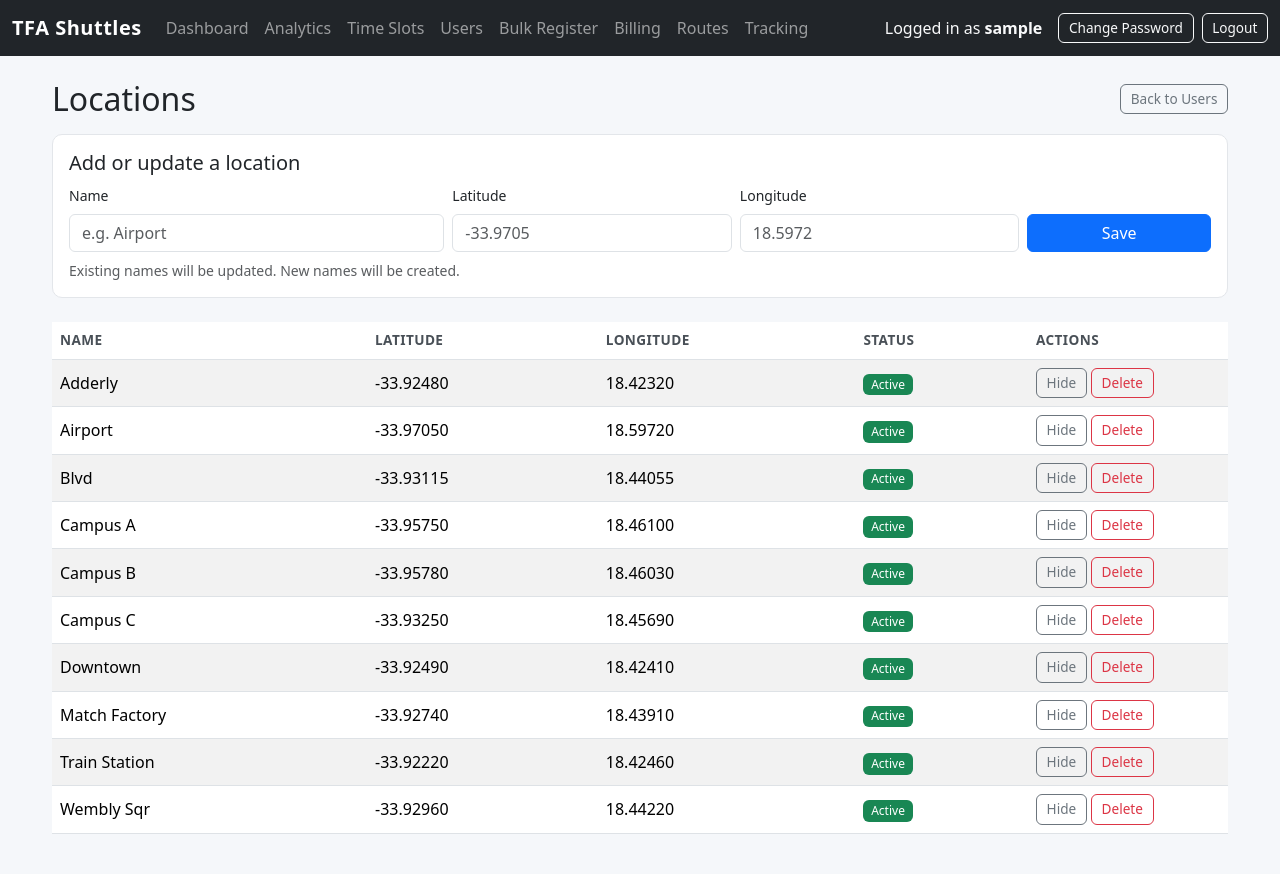
After one commit to naasifveroni-creator/transport-system, a Flask app: page /admin/locations in a window 1280 px wide. The commit adds this page. Run offline with Flask 3, Linux system fonts and the light colour scheme; the visitor is signed in with stand-in values (Sample User, id 1); data comes from the database, SQL or seed files in the repository.

Commit message:
Add admin user management (edit, reset password, delete) and location management

```diff
--- a/app.py
+++ b/app.py
@@ -22,7 +22,7 @@ app = Flask(__name__)
 app.secret_key = os.environ.get("SECRET_KEY", "dev-fallback-key")
 
 # ---- Database setup ----
-from models import db, User as DBUser, Penalty, Driver, Booking, Waybill, TripHistory, GlobalTimeSlot, CampaignTimeSlot, Invoice, DriverPosition, RoutePlan
+from models import db, User as DBUser, Penalty, Driver, Booking, Waybill, TripHistory, GlobalTimeSlot, CampaignTimeSlot, Invoice, DriverPosition, RoutePlan, Location
 from tz_util import now_local, now_iso
 
 database_url = os.environ.get("DATABASE_URL")
@@ -97,7 +97,45 @@ LOCATION_COORDS = {
     'Train Station': (-33.922200, 18.424600),  # Cape Town Station
 }
 
+
+def get_location_coords():
+    """Return {name: (lat, lng)} from the DB, falling back to LOCATION_COORDS."""
+    try:
+        rows = Location.query.filter_by(active=True).all()
+        if rows:
+            return {r.name: (r.lat, r.lng) for r in rows}
+    except Exception:
+        pass
+    return dict(LOCATION_COORDS)
+
+
+def get_location_names():
+    """Return active location names, falling back to LOCATION_COORDS keys."""
+    try:
+        rows = Location.query.filter_by(active=True).order_by(Location.name).all()
+        if rows:
+            return [r.name for r in rows]
+    except Exception:
+        pass
+    return list(LOCATION_COORDS.keys())
+
+
 LOCATIONS = ['Blvd', 'Match Factory', 'Adderly', 'Wembly Sqr', 'Campus A', 'Campus B', 'Campus C', 'Downtown', 'Airport', 'Train Station']
+
+def _seed_locations_if_empty():
+    """Populate the locations table from LOCATION_COORDS on first boot."""
+    try:
+        if Location.query.count() == 0:
+            for name, (lat, lng) in LOCATION_COORDS.items():
+                db.session.add(Location(name=name, lat=lat, lng=lng))
+            db.session.commit()
+    except Exception as e:
+        print(f"Location seed skipped: {e}")
+
+
+with app.app_context():
+    _seed_locations_if_empty()
+
 TIME_SLOTS = ['6pm', '7pm', '8pm', '9pm', '10pm', '11pm', '12pm', '12am', '1am', '2am', '3am', '4am', '5am', '6am']
 
 
@@ -1014,14 +1052,16 @@ def booking():
     user_data = data.get('users', {}).get(user_id, {})
     user_address = user_data.get('registered_address', '') or ''
 
-    all_locations = LOCATIONS.copy()
+    all_locations = get_location_names()
     if user_address and user_address not in all_locations:
         all_locations.append(user_address)
 
+    coords_map = get_location_coords()
+
     def coords_for(location_name, current_user_data):
         """Return (lat, lng) for a location name."""
-        if location_name in LOCATION_COORDS:
-            return LOCATION_COORDS[location_name]
+        if location_name in coords_map:
+            return coords_map[location_name]
         # Match the user's own address
         if location_name == current_user_data.get('registered_address'):
             lat = current_user_data.get('registered_lat')
@@ -1150,9 +1190,135 @@ def admin_analytics():
 def admin_user_management():
     if not current_user.is_authenticated or not current_user.is_admin:
         return redirect(url_for('login'))
-    user_mgr = UserManager("transport.db")
-    users = user_mgr.get_all_users()
+    data = load_data()
+    users = data.get('users', {})
     return render_template('admin_user_management.html', users=users)
+
+
+
+
+@app.route('/admin/user/<username>/reset_password', methods=['POST'])
+@login_required
+def admin_user_reset_password(username):
+    if not current_user.is_authenticated or not current_user.is_admin:
+        return "Unauthorized", 403
+    new_pw = request.form.get('new_password', '').strip()
+    if len(new_pw) < 8:
+        return redirect(url_for('admin_user_management'))
+    data = load_data()
+    if username not in data['users']:
+        return "User not found", 404
+    data['users'][username]['password'] = generate_password_hash(new_pw)
+    save_data(data)
+    return redirect(url_for('admin_user_management'))
+
+
+@app.route('/admin/user/<username>/delete', methods=['POST'])
+@login_required
+def admin_user_delete(username):
+    if not current_user.is_authenticated or not current_user.is_admin:
+        return "Unauthorized", 403
+    if username == current_user.get_id():
+        return "Cannot delete yourself", 400
+    data = load_data()
+    if username not in data['users']:
+        return "User not found", 404
+    del data['users'][username]
+    if username in data.get('drivers', {}):
+        del data['drivers'][username]
+    data['bookings'] = [b for b in data['bookings'] if b.get('user_id') != username]
+    save_data(data)
+    return redirect(url_for('admin_user_management'))
+
+
+@app.route('/admin/user/<username>/edit', methods=['GET', 'POST'])
+@login_required
+def admin_user_edit(username):
+    if not current_user.is_authenticated or not current_user.is_admin:
+        return "Unauthorized", 403
+    data = load_data()
+    if username not in data['users']:
+        return "User not found", 404
+    u = data['users'][username]
+
+    if request.method == 'POST':
+        u['name'] = request.form.get('name', u.get('name', '')).strip()
+        u['registered_address'] = request.form.get('registered_address', '').strip()
+
+        lat = request.form.get('registered_lat', '').strip()
+        lng = request.form.get('registered_lng', '').strip()
+        try:
+            u['registered_lat'] = float(lat) if lat else None
+            u['registered_lng'] = float(lng) if lng else None
+        except ValueError:
+            pass
+
+        allowance = request.form.get('travel_allowance', '').strip()
+        try:
+            u['travel_allowance'] = float(allowance) if allowance else 0.0
+        except ValueError:
+            pass
+
+        u['is_admin'] = 'is_admin' in request.form
+        u['is_driver'] = 'is_driver' in request.form
+
+        save_data(data)
+        return redirect(url_for('admin_user_management'))
+
+    return render_template('admin_user_edit.html', username=username, user=u)
+
+
+@app.route('/admin/locations', methods=['GET', 'POST'])
+@login_required
+def admin_locations():
+    if not current_user.is_authenticated or not current_user.is_admin:
+        return "Unauthorized", 403
+
+    if request.method == 'POST':
+        name = request.form.get('name', '').strip()
+        lat = request.form.get('lat', '').strip()
+        lng = request.form.get('lng', '').strip()
+        if name and lat and lng:
+            try:
+                lat_f, lng_f = float(lat), float(lng)
+                existing = Location.query.filter_by(name=name).first()
+                if existing:
+                    existing.lat = lat_f
+                    existing.lng = lng_f
+                    existing.active = True
+                else:
+                    db.session.add(Location(name=name, lat=lat_f, lng=lng_f, active=True))
+                db.session.commit()
+            except ValueError:
+                pass
+        return redirect(url_for('admin_locations'))
+
+    locations = Location.query.order_by(Location.name).all()
+    return render_template('admin_locations.html', locations=locations)
+
+
+@app.route('/admin/locations/<int:loc_id>/delete', methods=['POST'])
+@login_required
+def admin_location_delete(loc_id):
+    if not current_user.is_authenticated or not current_user.is_admin:
+        return "Unauthorized", 403
+    loc = Location.query.get(loc_id)
+    if loc:
+        db.session.delete(loc)
+        db.session.commit()
+    return redirect(url_for('admin_locations'))
+
+
+@app.route('/admin/locations/<int:loc_id>/toggle', methods=['POST'])
+@login_required
+def admin_location_toggle(loc_id):
+    if not current_user.is_authenticated or not current_user.is_admin:
+        return "Unauthorized", 403
+    loc = Location.query.get(loc_id)
+    if loc:
+        loc.active = not loc.active
+        db.session.commit()
+    return redirect(url_for('admin_locations'))
 
 
 @app.route('/admin/bulk_register', methods=['GET', 'POST'])
--- a/models.py
+++ b/models.py
@@ -219,3 +219,22 @@ class RoutePlan(db.Model):
             'total_time_min': self.total_time_km if False else self.total_time_min,
             'created_at': self.created_at,
         }
+
+
+class Location(db.Model):
+    __tablename__ = 'locations'
+
+    id = db.Column(db.Integer, primary_key=True)
+    name = db.Column(db.String(120), unique=True, nullable=False)
+    lat = db.Column(db.Float, nullable=False)
+    lng = db.Column(db.Float, nullable=False)
+    active = db.Column(db.Boolean, default=True)
+
+    def to_dict(self):
+        return {
+            'id': self.id,
+            'name': self.name,
+            'lat': self.lat,
+            'lng': self.lng,
+            'active': self.active,
+        }
--- /dev/null
+++ b/templates/admin_locations.html
@@ -0,0 +1,89 @@
+{% extends "base.html" %}
+{% block title %}Locations — TFA Shuttles{% endblock %}
+
+{% block content %}
+<div class="d-flex justify-content-between align-items-center mb-3">
+    <h2 class="mb-0">Locations</h2>
+    <a class="btn btn-outline-secondary btn-sm"
+       href="{{ url_for('admin_user_management') }}">Back to Users</a>
+</div>
+
+<div class="card mb-4">
+    <div class="card-body">
+        <h5 class="card-title">Add or update a location</h5>
+        <form method="POST" action="{{ url_for('admin_locations') }}"
+              class="row g-2 align-items-end">
+            <div class="col-md-4">
+                <label class="form-label small">Name</label>
+                <input class="form-control" name="name" required
+                       placeholder="e.g. Airport">
+            </div>
+            <div class="col-md-3">
+                <label class="form-label small">Latitude</label>
+                <input class="form-control" name="lat" required
+                       placeholder="-33.9705">
+            </div>
+            <div class="col-md-3">
+                <label class="form-label small">Longitude</label>
+                <input class="form-control" name="lng" required
+                       placeholder="18.5972">
+            </div>
+            <div class="col-md-2">
+                <button class="btn btn-primary w-100" type="submit">Save</button>
+            </div>
+        </form>
+        <div class="form-text mt-2">
+            Existing names will be updated. New names will be created.
+        </div>
+    </div>
+</div>
+
+{% if locations %}
+<div class="table-responsive">
+    <table class="table table-striped align-middle">
+        <thead>
+            <tr>
+                <th>Name</th>
+                <th>Latitude</th>
+                <th>Longitude</th>
+                <th>Status</th>
+                <th style="width: 200px;">Actions</th>
+            </tr>
+        </thead>
+        <tbody>
+        {% for loc in locations %}
+            <tr>
+                <td>{{ loc.name }}</td>
+                <td>{{ '%.5f'|format(loc.lat) }}</td>
+                <td>{{ '%.5f'|format(loc.lng) }}</td>
+                <td>
+                    <span class="badge {{ 'bg-success' if loc.active else 'bg-secondary' }}">
+                        {{ 'Active' if loc.active else 'Hidden' }}
+                    </span>
+                </td>
+                <td>
+                    <form method="POST"
+                          action="{{ url_for('admin_location_toggle', loc_id=loc.id) }}"
+                          class="d-inline">
+                        <button class="btn btn-sm btn-outline-secondary" type="submit">
+                            {{ 'Hide' if loc.active else 'Show' }}
+                        </button>
+                    </form>
+                    <form method="POST"
+                          action="{{ url_for('admin_location_delete', loc_id=loc.id) }}"
+                          class="d-inline"
+                          onsubmit="return confirm('Delete {{ loc.name }}?');">
+                        <button class="btn btn-sm btn-outline-danger" type="submit">Delete</button>
+                    </form>
+                </td>
+            </tr>
+        {% endfor %}
+        </tbody>
+    </table>
+</div>
+{% else %}
+<div class="alert alert-info">
+    No locations yet. They will be seeded from defaults on next app restart.
+</div>
+{% endif %}
+{% endblock %}
```
Also changed, not shown: templates/admin_user_edit.html (added, +61 -0 lines), templates/admin_user_management.html (+53 -9 lines).
